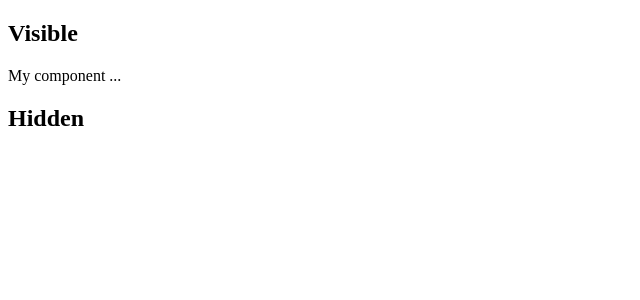
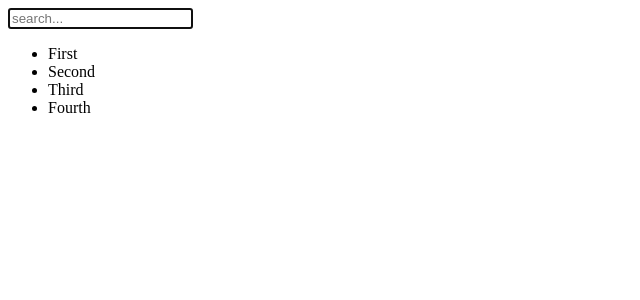
Before and after one commit to doniisetiiawan/react-317, a React (Create React App) app: page / in a window 1280 px wide. Shown: the top 300 px of the page, without its empty margins (0-640 px from the left). Built offline with nearby package versions, Linux system fonts and the light colour scheme.

Commit message:
Add providing data sources

```diff
--- a/src/MyInput.jsx
+++ b/src/MyInput.jsx
@@ -1,19 +1,24 @@
-import React, { Component } from 'react';
+/* eslint-disable jsx-a11y/no-autofocus */
+import React from 'react';
+import PropTypes from 'prop-types';
+import { getState, setState } from './store';
 
-class MyInput extends Component {
-  static onChange() {
-    console.log('changed');
-  }
-
-  static onBlur() {
-    console.log('blurred');
-  }
-
-  render() {
-    return (
-      <input onChange={MyInput.onChange} onBlur={MyInput.onBlur} />
-    );
-  }
+function onChanges(e) {
+  setState(getState().set('filterValue', e.target.value));
 }
 
+const MyInput = ({ value, placeholder }) => (
+  <input
+    autoFocus
+    value={value}
+    placeholder={placeholder}
+    onChange={onChanges}
+  />
+);
+
+MyInput.propTypes = {
+  placeholder: PropTypes.string.isRequired,
+  value: PropTypes.string.isRequired,
+};
+
 export default MyInput;
--- a/src/MyList.jsx
+++ b/src/MyList.jsx
@@ -1,34 +1,26 @@
-import React, { Component } from 'react';
-import { fromJS } from 'immutable';
+import React from 'react';
+import PropTypes from 'prop-types';
 
-class MyList extends Component {
-  state = {
-    data: fromJS({
-      items: new Array(5000).fill(null).map((v, i) => i),
-    }),
-  };
+const MyList = ({ filterValue, items }) => {
+  const filter = new RegExp(filterValue, 'i');
 
-  shouldComponentUpdate(nextProps, nextState) {
-    return this.data !== nextState.data;
-  }
+  return (
+    <ul>
+      {items
+        .filter(item => filter.test(item))
+        .map(item => <li key={item}>{item}</li>)
+      }
+    </ul>
+  );
+};
 
-  get data() {
-    const { data } = this.state;
-    return data;
-  }
+MyList.defaultProps = {
+  filterValue: '',
+};
 
-  set data(data) {
-    this.setState({ data });
-  }
-
-  render() {
-    const items = this.data.get('items');
-    return (
-      <ul>
-        {items.map(i => <li key={i}>{i}</li>)}
-      </ul>
-    );
-  }
-}
+MyList.propTypes = {
+  filterValue: PropTypes.string,
+  items: PropTypes.array.isRequired,
+};
 
 export default MyList;
--- a/src/index.jsx
+++ b/src/index.jsx
@@ -1,18 +1,25 @@
 import React from 'react';
 import ReactDOM from 'react-dom';
 
-import cond from './cond';
-import MyComponent from './MyComponent';
+import { connect, getState, setState } from './store';
+import MyInput from './MyInput';
+import MyList from './MyList';
 
-const ComposedVisible = cond(MyComponent, () => true);
-const ComposedHidden = cond(MyComponent, () => false);
+const ConnectedInput = connect(MyInput);
+const ConnectedList = connect(MyList);
+
+setState(
+  getState().merge({
+    filterValue: '',
+    placeholder: 'search...',
+    items: ['First', 'Second', 'Third', 'Fourth'],
+  }),
+);
 
 ReactDOM.render(
   <section>
-    <h1>Visible</h1>
-    <ComposedVisible />
-    <h1>Hidden</h1>
-    <ComposedHidden />
+    <ConnectedInput />
+    <ConnectedList />
   </section>,
   document.getElementById('root'),
 );
--- /dev/null
+++ b/src/store.jsx
@@ -0,0 +1,41 @@
+/* eslint-disable no-restricted-syntax */
+import React, { Component } from 'react';
+import { fromJS } from 'immutable';
+
+let components = fromJS([]);
+
+let store = fromJS({});
+
+export function setState(state) {
+  store = state;
+
+  for (const component of components) {
+    component.setState({
+      data: store,
+    });
+  }
+}
+
+export function getState() {
+  return store;
+}
+
+export function connect(ComposedComponent) {
+  return class ConnectedComponent extends Component {
+    state = { data: store };
+
+    componentDidMount() {
+      components = components.push(this);
+    }
+
+    componentWillUnmount() {
+      const index = components.findIndex(this);
+      components = components.delete(index);
+    }
+
+    render() {
+      const { data } = this.state;
+      return <ComposedComponent {...data.toJS()} />;
+    }
+  };
+}
```
